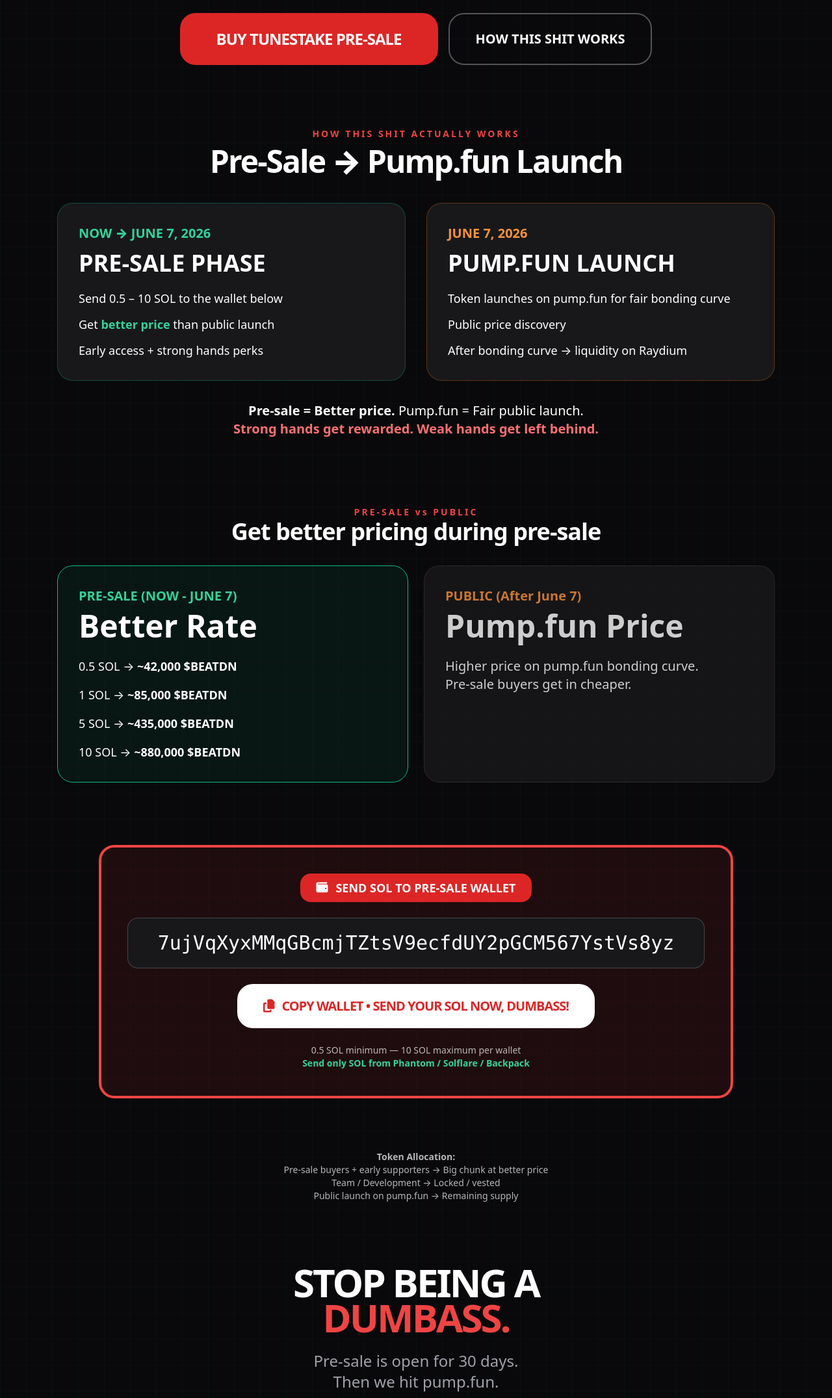
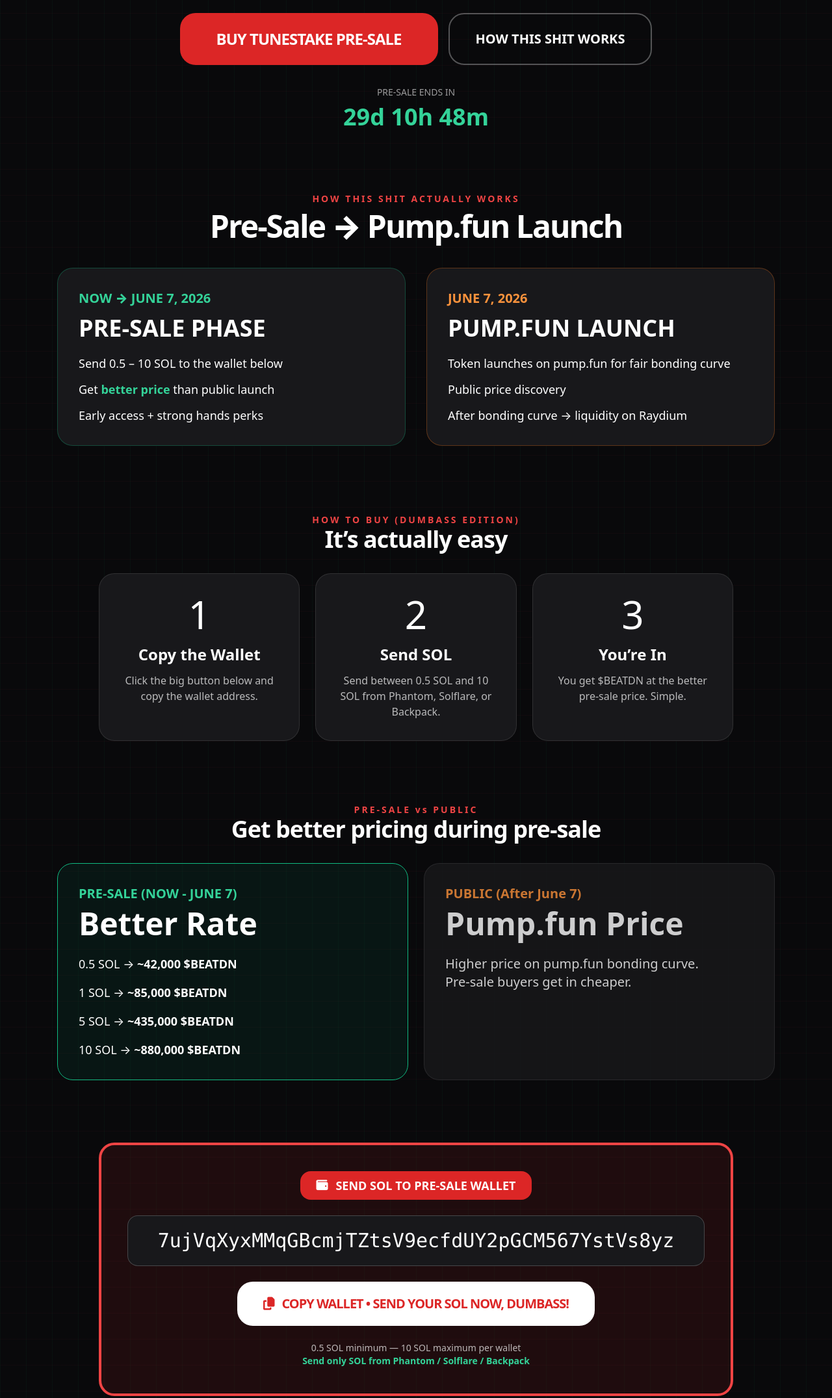
Before and after one commit to kingslick/Tunestake-presale, a plain HTML site: page tunestakesite/index.html in a window 1280 px wide. Shown: the part 540-2691 px from the top of the page at 65% size. Drawn offline with nearby package versions, Linux system fonts and the light colour scheme.

Commit message:
Refactor index.html for improved structure and content

```diff
--- a/tunestakesite/index.html
+++ b/tunestakesite/index.html
@@ -8,11 +8,9 @@
     <link rel="stylesheet" href="https://cdnjs.cloudflare.com/ajax/libs/font-awesome/6.5.1/css/all.min.css">
     <style>
         body { font-family: system-ui, -apple-system, BlinkMacSystemFont, "Segoe UI", Roboto, sans-serif; }
-        .degen-font { font-family: 'Anton', Impact, Haettenschweiler, 'Arial Narrow Bold', sans-serif; letter-spacing: -2px; }
         .chaos-bg { background: #0a0a0a; background-image: linear-gradient(rgba(255,45,85,0.03) 1px, transparent 1px), linear-gradient(90deg, rgba(0,255,157,0.03) 1px, transparent 1px); background-size: 40px 40px; }
         .meme-button { transition: transform 0.1s ease; font-weight: 900; letter-spacing: -1px; }
         .meme-button:hover { transform: scale(1.03); }
-        .viral-image { border: 8px solid #111; box-shadow: 0 25px 50px -12px rgb(0 0 0 / 0.5); }
     </style>
 </head>
 <body class="bg-zinc-950 text-white chaos-bg">
@@ -48,14 +46,20 @@
         </h1>
         <p class="text-2xl font-black tracking-[-1px] mb-8">Only strong hands get in early.</p>
 
-        <div class="flex flex-col sm:flex-row gap-4 justify-center">
-            <button onclick="buyNow()" class="meme-button px-14 py-6 bg-red-600 hover:bg-red-700 text-2xl font-black rounded-3xl flex items-center justify-center gap-x-4">
+        <div class="flex flex-col sm:flex-row gap-4 justify-center mb-8">
+            <button onclick="buyNow()" class="meme-button px-14 py-6 bg-red-600 hover:bg-red-700 text-2xl font-black rounded-3xl">
                 BUY TUNESTAKE PRE-SALE
             </button>
             <button onclick="document.getElementById('how').scrollIntoView({ behavior: 'smooth' })"
                     class="px-10 py-6 border-2 border-white/30 hover:bg-white/5 text-xl font-black rounded-3xl">
                 HOW THIS SHIT WORKS
             </button>
+        </div>
+
+        <!-- COUNTDOWN -->
+        <div class="text-center">
+            <div class="text-sm text-white/60 mb-2">PRE-SALE ENDS IN</div>
+            <div id="countdown" class="text-4xl font-black text-emerald-400"></div>
         </div>
     </div>
 
@@ -67,7 +71,6 @@
         </div>
 
         <div class="grid md:grid-cols-2 gap-8">
-            <!-- Pre-Sale -->
             <div class="bg-zinc-900 border border-emerald-500/30 rounded-3xl p-8">
                 <div class="text-emerald-400 font-black text-xl mb-3">NOW → JUNE 7, 2026</div>
                 <div class="font-black text-4xl mb-5">PRE-SALE PHASE</div>
@@ -78,7 +81,6 @@
                 </ul>
             </div>
 
-            <!-- Pump.fun -->
             <div class="bg-zinc-900 border border-orange-500/30 rounded-3xl p-8">
                 <div class="text-orange-400 font-black text-xl mb-3">JUNE 7, 2026</div>
                 <div class="font-black text-4xl mb-5">PUMP.FUN LAUNCH</div>
@@ -89,14 +91,35 @@
                 </ul>
             </div>
         </div>
+    </div>
 
-        <div class="mt-8 text-center text-xl">
-            <span class="font-bold">Pre-sale = Better price.</span> Pump.fun = Fair public launch.<br>
-            <span class="text-red-400 font-bold">Strong hands get rewarded. Weak hands get left behind.</span>
+    <!-- HOW TO BUY (STEP BY STEP) -->
+    <div class="max-w-5xl mx-auto px-6 py-12">
+        <div class="text-center mb-8">
+            <div class="text-red-500 text-sm font-black tracking-[3px]">HOW TO BUY (DUMBASS EDITION)</div>
+            <h3 class="text-4xl font-black tracking-[-1px]">It’s actually easy</h3>
+        </div>
+
+        <div class="grid md:grid-cols-3 gap-6">
+            <div class="bg-zinc-900 border border-white/10 rounded-3xl p-8 text-center">
+                <div class="text-6xl mb-4">1</div>
+                <div class="font-black text-2xl mb-3">Copy the Wallet</div>
+                <p class="text-white/70">Click the big button below and copy the wallet address.</p>
+            </div>
+            <div class="bg-zinc-900 border border-white/10 rounded-3xl p-8 text-center">
+                <div class="text-6xl mb-4">2</div>
+                <div class="font-black text-2xl mb-3">Send SOL</div>
+                <p class="text-white/70">Send between 0.5 SOL and 10 SOL from Phantom, Solflare, or Backpack.</p>
+            </div>
+            <div class="bg-zinc-900 border border-white/10 rounded-3xl p-8 text-center">
+                <div class="text-6xl mb-4">3</div>
+                <div class="font-black text-2xl mb-3">You’re In</div>
+                <p class="text-white/70">You get $BEATDN at the better pre-sale price. Simple.</p>
+            </div>
         </div>
     </div>
 
-    <!-- UPDATED TOKEN CALCULATOR -->
+    <!-- TOKEN CALCULATOR -->
     <div class="max-w-6xl mx-auto px-6 py-12">
         <div class="text-center mb-8">
             <div class="text-red-500 text-sm font-black tracking-[3px]">PRE-SALE vs PUBLIC</div>
@@ -104,7 +127,6 @@
         </div>
 
         <div class="grid grid-cols-1 md:grid-cols-2 gap-6">
-            <!-- Pre-Sale -->
             <div class="bg-emerald-900/20 border border-emerald-500 rounded-3xl p-8">
                 <div class="text-emerald-400 font-black text-xl mb-2">PRE-SALE (NOW - JUNE 7)</div>
                 <div class="text-5xl font-black mb-6">Better Rate</div>
@@ -116,17 +138,15 @@
                 </div>
             </div>
 
-            <!-- Public -->
             <div class="bg-zinc-900 border border-white/10 rounded-3xl p-8 opacity-80">
                 <div class="text-orange-400 font-black text-xl mb-2">PUBLIC (After June 7)</div>
                 <div class="text-5xl font-black mb-6">Pump.fun Price</div>
-                <div class="text-xl">Higher price on pump.fun bonding curve.<br>
-                Pre-sale buyers get in cheaper.</div>
+                <div class="text-xl">Higher price on pump.fun bonding curve.<br>Pre-sale buyers get in cheaper.</div>
             </div>
         </div>
     </div>
 
-    <!-- WALLET SECTION -->
+    <!-- WALLET -->
     <div class="max-w-5xl mx-auto px-6 py-12">
         <div class="bg-red-600/10 border-4 border-red-500 rounded-3xl p-10 text-center">
             <div class="inline-flex items-center gap-x-3 bg-red-600 text-white px-6 py-2 rounded-2xl font-black text-lg mb-6">
@@ -148,12 +168,33 @@
         </div>
     </div>
 
-    <!-- SIMPLE ALLOCATION -->
-    <div class="max-w-4xl mx-auto px-6 py-8 text-center text-sm text-white/70">
-        <strong>Token Allocation:</strong><br>
-        Pre-sale buyers + early supporters → Big chunk at better price<br>
-        Team / Development → Locked / vested<br>
-        Public launch on pump.fun → Remaining supply
+    <!-- WHAT YOU ACTUALLY GET -->
+    <div class="max-w-6xl mx-auto px-6 py-14">
+        <div class="text-center mb-10">
+            <div class="text-red-500 text-sm font-black tracking-[3px]">WHAT YOU ACTUALLY GET</div>
+            <h3 class="text-5xl font-black tracking-[-2px]">This isn’t just another meme coin</h3>
+        </div>
+
+        <div class="grid md:grid-cols-2 gap-8">
+            <div class="bg-zinc-900 border border-white/10 rounded-3xl p-8">
+                <div class="text-5xl mb-4">🎵</div>
+                <div class="font-black text-3xl mb-3">RWA Album Utility</div>
+                <p class="text-white/70">“BROKEN AND ALONE” by Theoriginaldopamine. Pre-sale buyers get early access + revenue share potential.</p>
+            </div>
+            <div class="bg-zinc-900 border border-white/10 rounded-3xl p-8">
+                <div class="text-5xl mb-4">📱</div>
+                <div class="font-black text-3xl mb-3">TuneStake App Access</div>
+                <p class="text-white/70">Early access to the TuneStake platform + bonus staking rewards when it launches.</p>
+            </div>
+        </div>
+    </div>
+
+    <!-- ALLOCATION TRANSPARENCY -->
+    <div class="max-w-4xl mx-auto px-6 py-8 text-center text-sm text-white/70 border-t border-white/10">
+        <strong>Simple Token Allocation:</strong><br>
+        Pre-sale + Early Supporters → Discounted allocation<br>
+        Team / Development → Locked & vested<br>
+        Public on pump.fun → Remaining supply
     </div>
 
     <!-- FINAL CTA -->
@@ -170,6 +211,26 @@
     </div>
 
     <script>
+        // COUNTDOWN TO JUNE 7, 2026
+        function updateCountdown() {
+            const endDate = new Date("2026-06-07T00:00:00").getTime();
+            const now = new Date().getTime();
+            const distance = endDate - now;
+
+            if (distance < 0) {
+                document.getElementById("countdown").innerHTML = "PRE-SALE ENDED";
+                return;
+            }
+
+            const days = Math.floor(distance / (1000 * 60 * 60 * 24));
+            const hours = Math.floor((distance % (1000 * 60 * 60 * 24)) / (1000 * 60 * 60));
+            const minutes = Math.floor((distance % (1000 * 60 * 60)) / (1000 * 60));
+
+            document.getElementById("countdown").innerHTML = `${days}d ${hours}h ${minutes}m`;
+        }
+        setInterval(updateCountdown, 1000);
+        updateCountdown();
+
         function copyWallet() {
             navigator.clipboard.writeText("7ujVqXyxMMqGBcmjTZtsV9ecfdUY2pGCM567YstVs8yz").then(() => {
                 alert("✅ WALLET COPIED! SEND YOUR SOL NOW, DUMBASS!");
```
